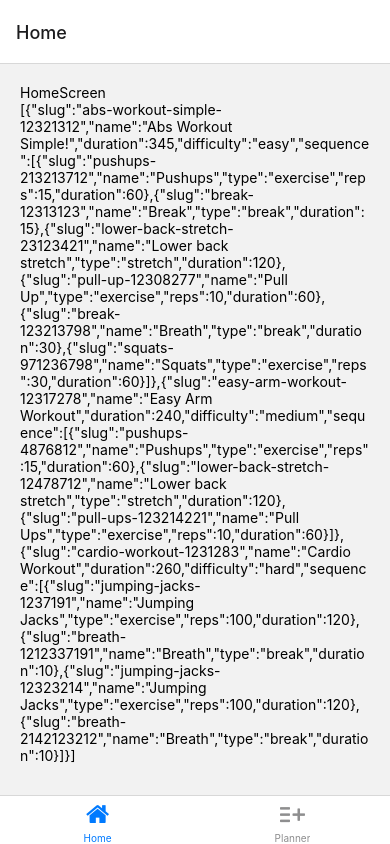
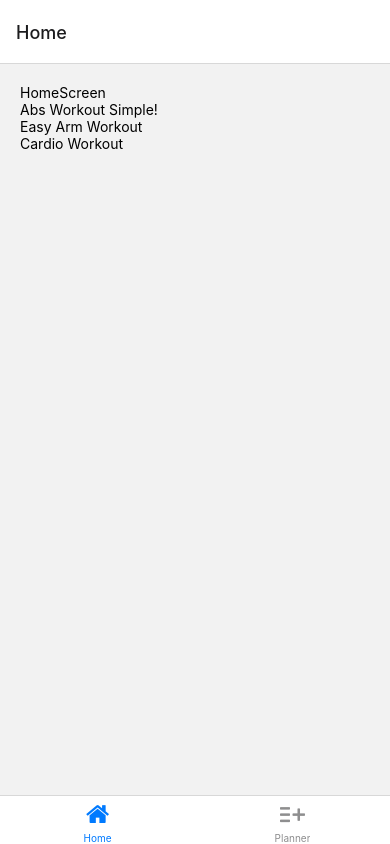
Before and after one commit to DrewIndeed/react-native-projects, a React Native app in the folder workout-app/: screen /Home in a window 390 px wide. Built offline with nearby package versions, Linux system fonts and the light colour scheme.

Commit message:
10. workout-app: using FlatList to render work out items names

```diff
--- a/workout-app/screens/HomeScreen.tsx
+++ b/workout-app/screens/HomeScreen.tsx
@@ -1,4 +1,4 @@
-import { View, Text, StyleSheet } from 'react-native';
+import { View, Text, StyleSheet, FlatList } from 'react-native';
 import { NativeStackHeaderProps } from '@react-navigation/native-stack';
 import data from '../data.json';
 
@@ -6,7 +6,18 @@ const HomeScreen = ({ navigation }: NativeStackHeaderProps) => {
   return (
     <View style={styles.container}>
       <Text>HomeScreen</Text>
-      <Text>{JSON.stringify(data)}</Text>
+      <FlatList
+        data={data} // data here is the WHOLE ARRAY OF OBJECTS
+        keyExtractor={(item) => item.slug} // key attribiute when you render a list in Reacr
+        renderItem={(
+          { item } // remember to deconstruct "item"
+        ) => (
+          <View>
+            {/* render items name here */}
+            <Text>{item.name}</Text>
+          </View>
+        )}
+      />
     </View>
   );
 };
```
